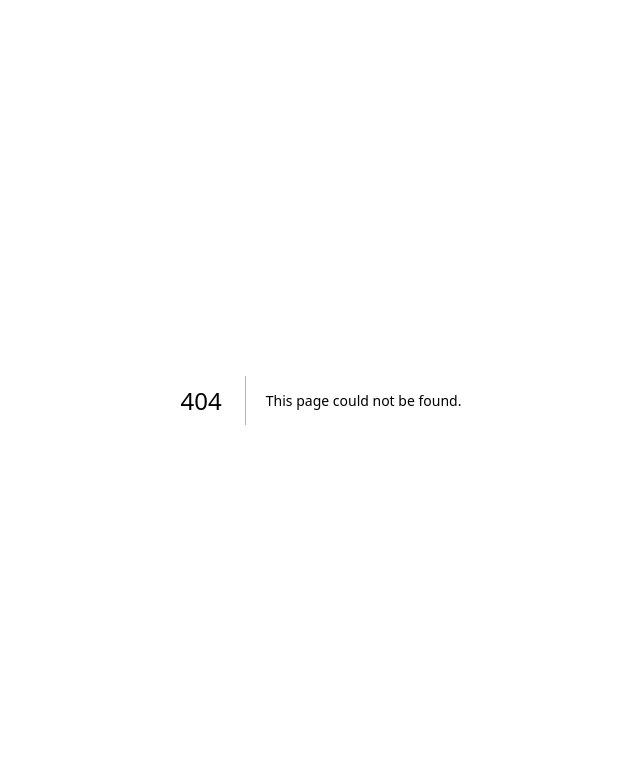
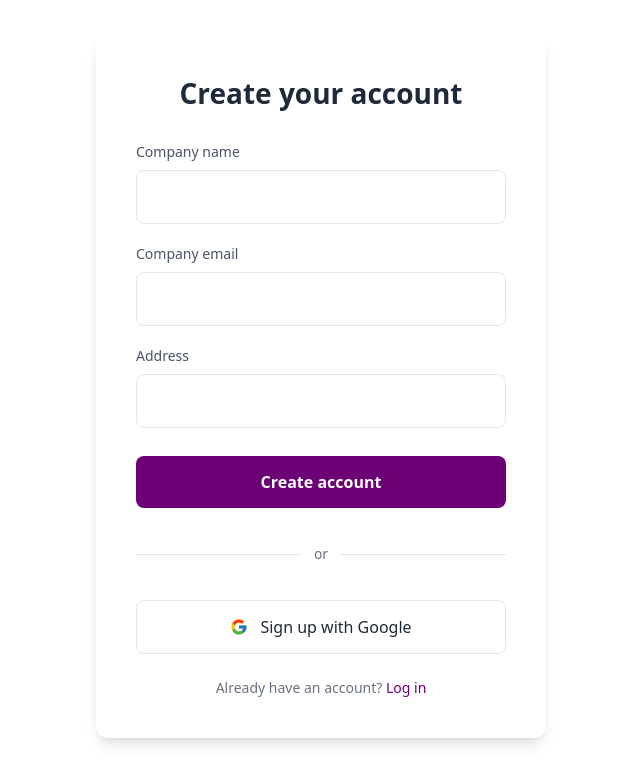
Before and after one commit to mccartheney/food-loop, a Next.js app: page /auth/register in a window 1280 px wide. Before the commit this address had no page. Shown: the top 784 px of the page, without its empty margins (319-959 px from the left). Built offline with nearby package versions, Linux system fonts and the light colour scheme.

Commit message:
update sign up and forms

```diff
--- /dev/null
+++ b/src/app/auth/register/page.tsx
@@ -0,0 +1,14 @@
+import SignupForm from '@/components/AllForms/SignupForm';
+
+export const metadata = {
+  title: 'Register - Food Loop',
+  description: 'Create a new account on Food Loop',
+};
+
+export default function RegisterPage() {
+  return (
+    <div className="container mx-auto px-4">
+      <SignupForm />
+    </div>
+  );
+}
--- /dev/null
+++ b/src/components/AllForms/SignupForm.tsx
@@ -0,0 +1,169 @@
+'use client';
+
+import { useState } from 'react';
+import { useRouter } from 'next/navigation';
+import { signIn } from 'next-auth/react';
+import { useForm } from 'react-hook-form';
+import Link from 'next/link';
+
+interface SignupFormData {
+  name: string;
+  email: string;
+  address: string;
+}
+
+const SignupForm: React.FC = () => {
+  const router = useRouter();
+  const [isSubmitting, setIsSubmitting] = useState(false);
+  const [submitSuccess, setSubmitSuccess] = useState(false);
+  const { register, handleSubmit, formState: { errors } } = useForm<SignupFormData>();
+
+  const onSubmit = async (data: SignupFormData) => {
+    try {
+      setIsSubmitting(true);
+
+      // API call to create the company
+      const response = await fetch('/api/auth/signup', {
+        method: 'POST',
+        headers: {
+          'Content-Type': 'application/json',
+        },
+        body: JSON.stringify({
+          name: data.name,
+          email: data.email,
+          address: data.address,
+        }),
+      });
+
+      if (!response.ok) {
+        const errorData = await response.json();
+        throw new Error(errorData.message || 'Error creating account');
+      }
+
+      setSubmitSuccess(true);
+
+      // Redirect after successful signup
+      setTimeout(() => {
+        router.push('/dashboard');
+      }, 1500);
+
+    } catch (error) {
+      console.error('Error signing up:', error);
+      alert('Error creating account. Please try again.');
+    } finally {
+      setIsSubmitting(false);
+    }
+  };
+
+  const handleGoogleSignIn = () => {
+    signIn('google', { callbackUrl: '/dashboard' });
+  };
+
+  return (
+    <div className="max-w-[450px] w-full mx-auto my-8 p-10 bg-white rounded-xl shadow-lg animate-[fade-in_0.5s_ease-out]">
+      <h1 className="text-[1.75rem] font-bold text-center mb-7 text-gray-800">
+        Create your account
+      </h1>
+
+      {submitSuccess && (
+        <div className="bg-green-100 text-green-700 p-4 rounded-lg mb-6 text-center font-medium">
+          Account created successfully! Redirecting...
+        </div>
+      )}
+
+      <form onSubmit={handleSubmit(onSubmit)} className="flex flex-col gap-5">
+        <div className="flex flex-col gap-2">
+          <label htmlFor="name" className="text-sm font-medium text-gray-600">
+            Company name
+          </label>
+          <input
+            id="name"
+            type="text"
+            className={`p-3.5 border ${errors.name ? 'border-red-500' : 'border-gray-200'} rounded-lg focus:outline-none focus:border-purple-500 focus:ring-2 focus:ring-purple-100 transition-all`}
+            {...register('name', {
+              required: 'Company name is required',
+            })}
+          />
+          {errors.name && (
+            <p className="text-red-500 text-xs mt-1">{errors.name.message}</p>
+          )}
+        </div>
+
+        <div className="flex flex-col gap-2">
+          <label htmlFor="email" className="text-sm font-medium text-gray-600">
+            Company email
+          </label>
+          <input
+            id="email"
+            type="email"
+            className={`p-3.5 border ${errors.email ? 'border-red-500' : 'border-gray-200'} rounded-lg focus:outline-none focus:border-purple-500 focus:ring-2 focus:ring-purple-100 transition-all`}
+            {...register('email', {
+              required: 'Company email is required',
+              pattern: {
+                value: /^[A-Z0-9._%+-]+@[A-Z0-9.-]+\.[A-Z]{2,}$/i,
+                message: 'Invalid email address'
+              }
+            })}
+          />
+          {errors.email && (
+            <p className="text-red-500 text-xs mt-1">{errors.email.message}</p>
+          )}
+        </div>
+
+        <div className="flex flex-col gap-2">
+          <label htmlFor="address" className="text-sm font-medium text-gray-600">
+            Address
+          </label>
+          <input
+            id="address"
+            type="text"
+            className={`p-3.5 border ${errors.address ? 'border-red-500' : 'border-gray-200'} rounded-lg focus:outline-none focus:border-purple-500 focus:ring-2 focus:ring-purple-100 transition-all`}
+            {...register('address', {
+              required: 'Address is required',
+            })}
+          />
+          {errors.address && (
+            <p className="text-red-500 text-xs mt-1">{errors.address.message}</p>
+          )}
+        </div>
+
+        <button
+          type="submit"
+          disabled={isSubmitting}
+          className="bg-primary hover:bg-primary-focus text-white font-semibold py-3.5 px-6 rounded-lg mt-2 transition-all hover:-translate-y-0.5 hover:shadow-md active:translate-y-0 disabled:bg-primary-content disabled:cursor-not-allowed"
+        >
+          {isSubmitting ? 'Creating account...' : 'Create account'}
+        </button>
+
+        <div className="flex items-center text-gray-500 my-4">
+          <div className="flex-1 border-b border-gray-200"></div>
+          <span className="px-3 text-sm">or</span>
+          <div className="flex-1 border-b border-gray-200"></div>
+        </div>
+
+        <button
+          type="button"
+          onClick={handleGoogleSignIn}
+          className="flex items-center justify-center gap-3 w-full py-3.5 px-6 border border-gray-200 rounded-lg hover:bg-gray-50 transition-all hover:shadow-sm"
+        >
+          <svg width="18" height="18" xmlns="http://www.w3.org/2000/svg" viewBox="0 0 48 48">
+            <path fill="#FFC107" d="M43.611,20.083H42V20H24v8h11.303c-1.649,4.657-6.08,8-11.303,8c-6.627,0-12-5.373-12-12c0-6.627,5.373-12,12-12c3.059,0,5.842,1.154,7.961,3.039l5.657-5.657C34.046,6.053,29.268,4,24,4C12.955,4,4,12.955,4,24c0,11.045,8.955,20,20,20c11.045,0,20-8.955,20-20C44,22.659,43.862,21.35,43.611,20.083z" />
+            <path fill="#FF3D00" d="M6.306,14.691l6.571,4.819C14.655,15.108,18.961,12,24,12c3.059,0,5.842,1.154,7.961,3.039l5.657-5.657C34.046,6.053,29.268,4,24,4C16.318,4,9.656,8.337,6.306,14.691z" />
+            <path fill="#4CAF50" d="M24,44c5.166,0,9.86-1.977,13.409-5.192l-6.19-5.238C29.211,35.091,26.715,36,24,36c-5.202,0-9.619-3.317-11.283-7.946l-6.522,5.025C9.505,39.556,16.227,44,24,44z" />
+            <path fill="#1976D2" d="M43.611,20.083H42V20H24v8h11.303c-0.792,2.237-2.231,4.166-4.087,5.571c0.001-0.001,0.002-0.001,0.003-0.002l6.19,5.238C36.971,39.205,44,34,44,24C44,22.659,43.862,21.35,43.611,20.083z" />
+          </svg>
+          Sign up with Google
+        </button>
+      </form>
+
+      <p className="text-center mt-6 text-sm text-gray-500">
+        Already have an account?{' '}
+        <Link href="/login" className="text-primary font-medium hover:underline">
+          Log in
+        </Link>
+      </p>
+    </div>
+  );
+};
+
+export default SignupForm;
```
Also changed, not shown: src/app/auth/login/page.tsx (added), src/components/AllForms/LoginForm.tsx (added), src/components/AllForms/SigupFormONG.tsx (added).
